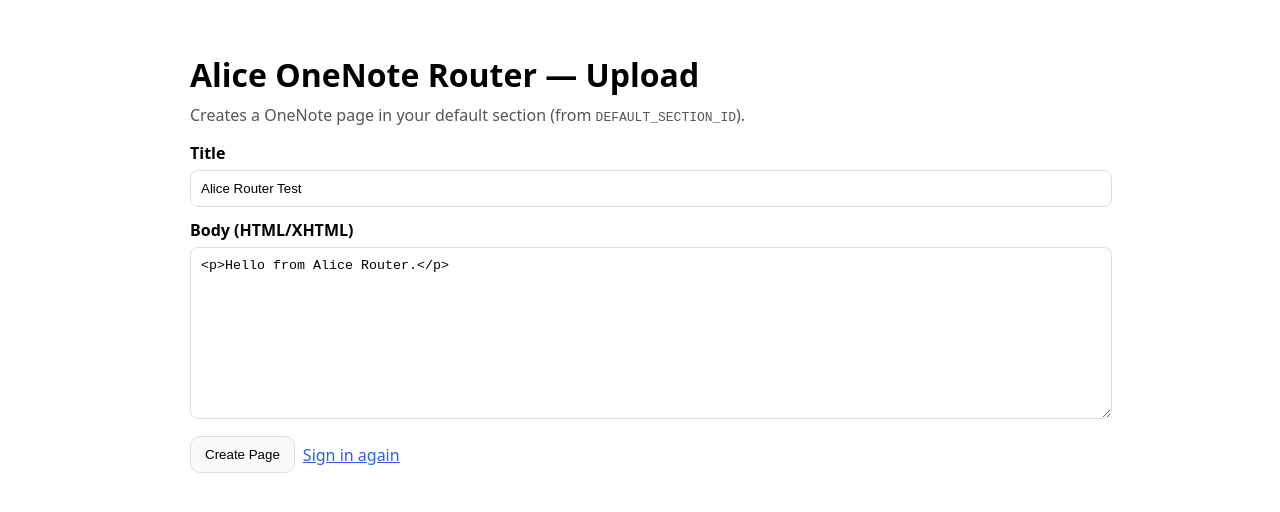
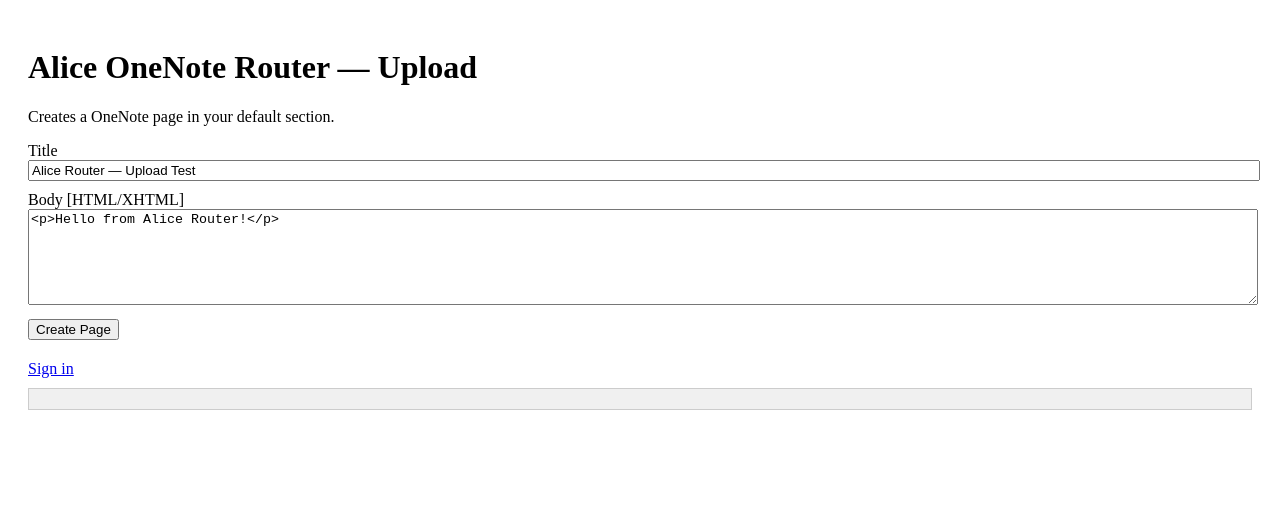
Before and after one commit to tchaudhry907/alice-onenote-router, a Next.js app: page /onenote-upload in a window 1280 px wide. Shown: the top 512 px of the page. Built offline with nearby package versions, Linux system fonts and the light colour scheme.

Commit message:
Update onenote-upload.js

```diff
--- a/pages/onenote-upload.js
+++ b/pages/onenote-upload.js
@@ -1,135 +1,62 @@
+// /pages/onenote-upload.js
 import { useState } from "react";
 
 export default function OneNoteUpload() {
-  const [title, setTitle] = useState("Alice Router Test");
-  const [body, setBody] = useState("<p>Hello from Alice Router.</p>");
-  const [loading, setLoading] = useState(false);
-  const [result, setResult] = useState(null);
-  const [error, setError] = useState("");
+  const [title, setTitle] = useState("Alice Router — Upload Test");
+  const [body, setBody] = useState("<p>Hello from Alice Router!</p>");
+  const [result, setResult] = useState("");
 
-  function makeXHTML() {
-    return `
-<html xmlns="http://www.w3.org/1999/xhtml">
-  <head><title>${escapeHtml(title || "Untitled")}</title></head>
-  <body>
-    ${body}
-    <p style="color:#666;font-size:12px">Created via Alice Router at ${new Date().toISOString()}</p>
-  </body>
-</html>`.trim();
-  }
+  const handleSubmit = async (e) => {
+    e.preventDefault();
+    setResult("Submitting...");
 
-  async function createPage(e) {
-    e.preventDefault();
-    setLoading(true);
-    setResult(null);
-    setError("");
-    try {
-      const html = makeXHTML();
-      const r = await fetch("/api/onenote/proxy", {
+    const res = await fetch("/api/onenote/page-create", {
       method: "POST",
       headers: { "Content-Type": "application/json" },
-        body: JSON.stringify({
-          // The proxy will replace SECTION_ID with your DEFAULT_SECTION_ID env var.
-          path: "/me/onenote/sections/SECTION_ID/pages",
-          method: "POST",
-          headers: { "Content-Type": "application/xhtml+xml" },
-          body: html
-        }),
+      body: JSON.stringify({ title, body }),
     });
 
-      const text = await r.text();
-      let data;
-      try { data = JSON.parse(text); } catch { data = { raw: text }; }
-
-      if (!r.ok) {
-        setError(data.error || text);
-      } else {
-        setResult(data);
-      }
-    } catch (e) {
-      setError(String(e.message || e));
-    } finally {
-      setLoading(false);
-    }
-  }
+    const json = await res.json();
+    setResult(JSON.stringify(json, null, 2));
+  };
 
   return (
-    <main style={{ fontFamily: "system-ui, sans-serif", padding: 24, maxWidth: 900, margin: "0 auto" }}>
-      <h1 style={{ marginBottom: 8 }}>Alice OneNote Router — Upload</h1>
-      <p style={{ color: "#555", marginTop: 0 }}>
-        Creates a OneNote page in your default section (from <code>DEFAULT_SECTION_ID</code>).
-      </p>
-
-      <form onSubmit={createPage} style={{ display: "grid", gap: 12, marginTop: 16 }}>
-        <label>
-          <div style={{ fontWeight: 600, marginBottom: 6 }}>Title</div>
+    <div style={{ padding: 20 }}>
+      <h1>Alice OneNote Router — Upload</h1>
+      <p>Creates a OneNote page in your default section.</p>
+      <form onSubmit={handleSubmit}>
+        <div>
+          <label>Title</label>
           <input
             value={title}
             onChange={(e) => setTitle(e.target.value)}
-            placeholder="Page title"
-            style={{ width: "100%", padding: 10, borderRadius: 8, border: "1px solid #ddd" }}
+            style={{ width: "100%", marginBottom: 10 }}
           />
-        </label>
-
-        <label>
-          <div style={{ fontWeight: 600, marginBottom: 6 }}>Body (HTML/XHTML)</div>
+        </div>
+        <div>
+          <label>Body [HTML/XHTML]</label>
           <textarea
             value={body}
             onChange={(e) => setBody(e.target.value)}
-            rows={10}
-            style={{ width: "100%", padding: 10, borderRadius: 8, border: "1px solid #ddd", fontFamily: "monospace" }}
+            rows={6}
+            style={{ width: "100%", marginBottom: 10 }}
           />
-        </label>
-
-        <div style={{ display: "flex", gap: 8 }}>
-          <button
-            type="submit"
-            disabled={loading}
+        </div>
+        <button type="submit">Create Page</button>
+      </form>
+      <div style={{ marginTop: 20 }}>
+        <a href="/api/auth/login?state=/onenote-upload">Sign in</a>
+      </div>
+      <pre
         style={{
-              padding: "10px 14px",
-              borderRadius: 10,
-              border: "1px solid #ddd",
-              background: loading ? "#f0f0f0" : "#fafafa",
-              cursor: loading ? "default" : "pointer",
+          background: "#f0f0f0",
+          padding: 10,
+          border: "1px solid #ccc",
+          marginTop: 10,
         }}
       >
-            {loading ? "Creating…" : "Create Page"}
-          </button>
-
-          <a href="/api/auth/login" style={{ alignSelf: "center", color: "#2563eb" }}>
-            Sign in again
-          </a>
-        </div>
-      </form>
-
-      {error && (
-        <div style={{ marginTop: 16, color: "#b91c1c", background: "#fee2e2", padding: 12, borderRadius: 10 }}>
-          <strong>Error:</strong> {String(error)}
-        </div>
-      )}
-
-      {result && (
-        <div style={{ marginTop: 16, background: "#f1f5f9", padding: 12, borderRadius: 10 }}>
-          <div style={{ marginBottom: 8, fontWeight: 600 }}>Created!</div>
-          {"contentUrl" in result ? (
-            <p>
-              Open in OneNote:&nbsp;
-              <a href={result.contentUrl} target="_blank" rel="noreferrer">{result.contentUrl}</a>
-            </p>
-          ) : null}
-          <pre style={{ whiteSpace: "pre-wrap", wordBreak: "break-word" }}>
-{JSON.stringify(result, null, 2)}
+        {result}
       </pre>
     </div>
-      )}
-    </main>
   );
 }
-
-function escapeHtml(s) {
-  return String(s)
-    .replace(/&/g, "&amp;")
-    .replace(/</g, "&lt;")
-    .replace(/>/g, "&gt;")
-    .replace(/"/g, "&quot;");
-}
```
Lines whose indentation alone changed are shown as unchanged.
